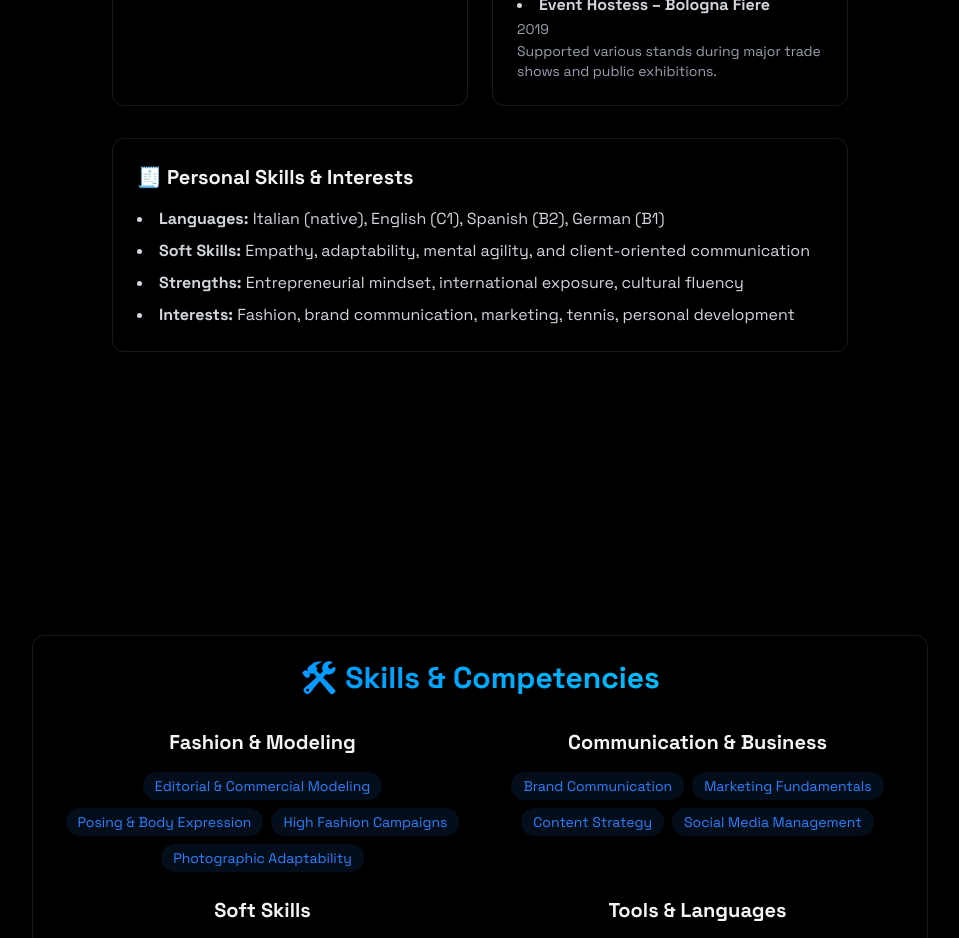
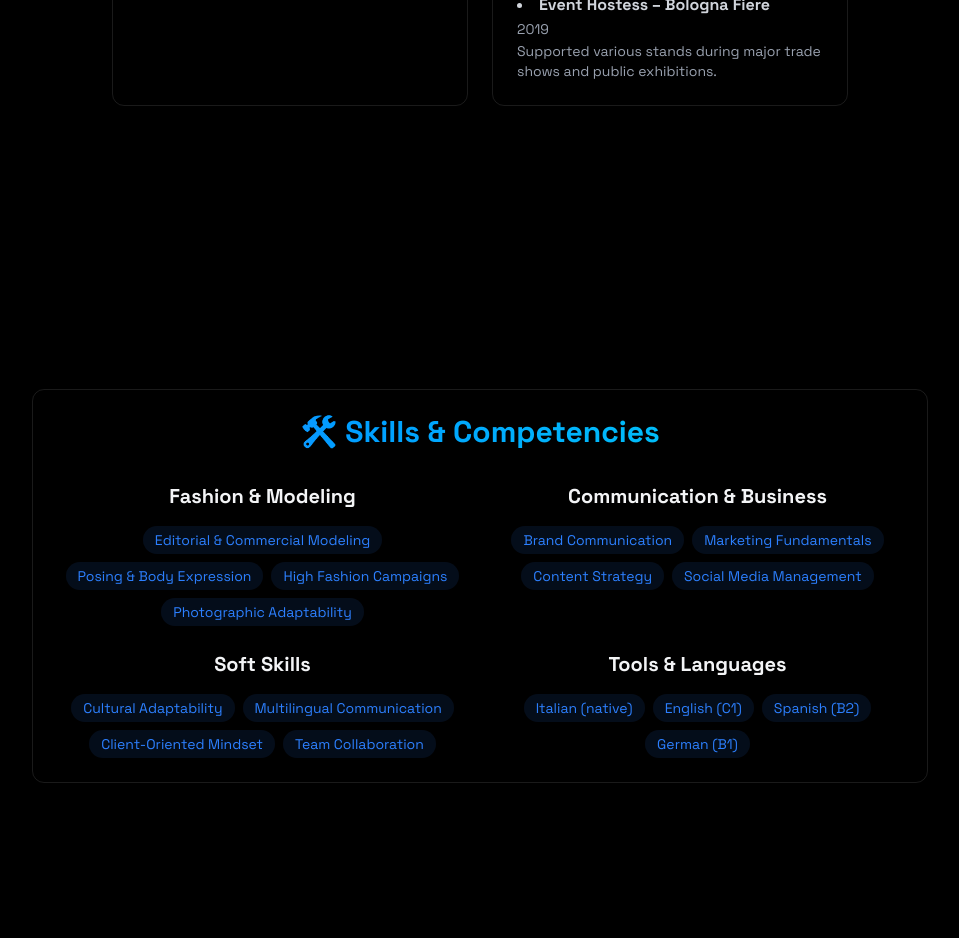
Before and after one commit to alessandradeserti/portfolio, a React (Vite) app: page / in a window 1280 px wide. Shown: the part 1660-2598 px from the top of the page, without its empty margins (160-1119 px from the left). Built offline with nearby package versions, Linux system fonts and the light colour scheme.

Commit message:
Update portfolio site

```diff
--- a/src/components/sections/About.jsx
+++ b/src/components/sections/About.jsx
@@ -103,25 +103,6 @@ export const About = () => {
               </ul>
             </div>
           </div>
-
-          {/* Personal Info */}
-          <div className="p-6 mt-8 rounded-xl border-white/10 border hover:-translate-y-1 transition-all">
-            <h3 className="text-xl font-bold mb-4">🧾 Personal Skills & Interests</h3>
-            <ul className="list-disc list-inside text-gray-300 space-y-2">
-              <li>
-                <strong>Languages:</strong> Italian (native), English (C1), Spanish (B2), German (B1)
-              </li>
-              <li>
-                <strong>Soft Skills:</strong> Empathy, adaptability, mental agility, and client-oriented communication
-              </li>
-              <li>
-                <strong>Strengths:</strong> Entrepreneurial mindset, international exposure, cultural fluency
-              </li>
-              <li>
-                <strong>Interests:</strong> Fashion, brand communication, marketing, tennis, personal development
-              </li>
-            </ul>
-          </div>
         </div>
       </RevealOnScroll>
     </section>
```
